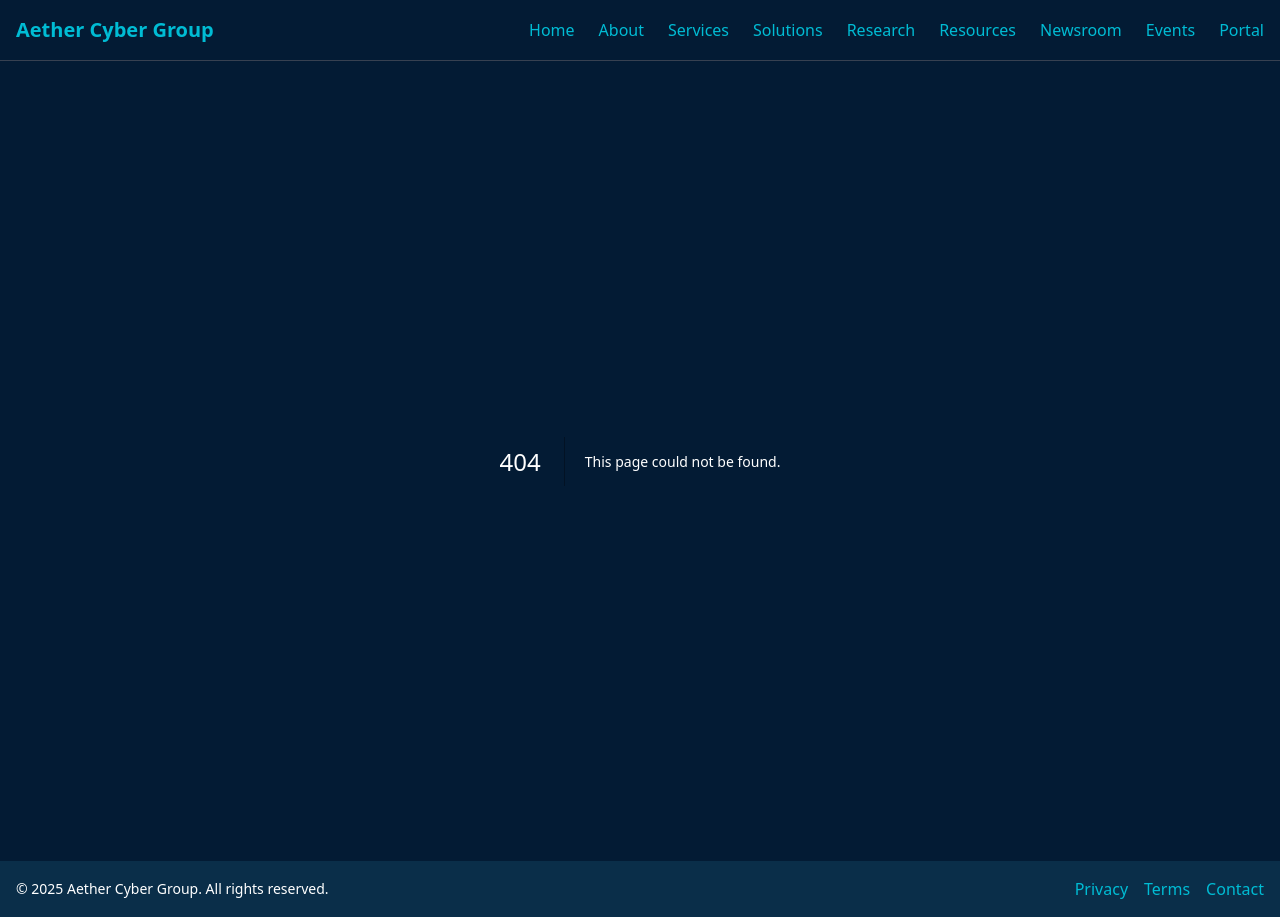
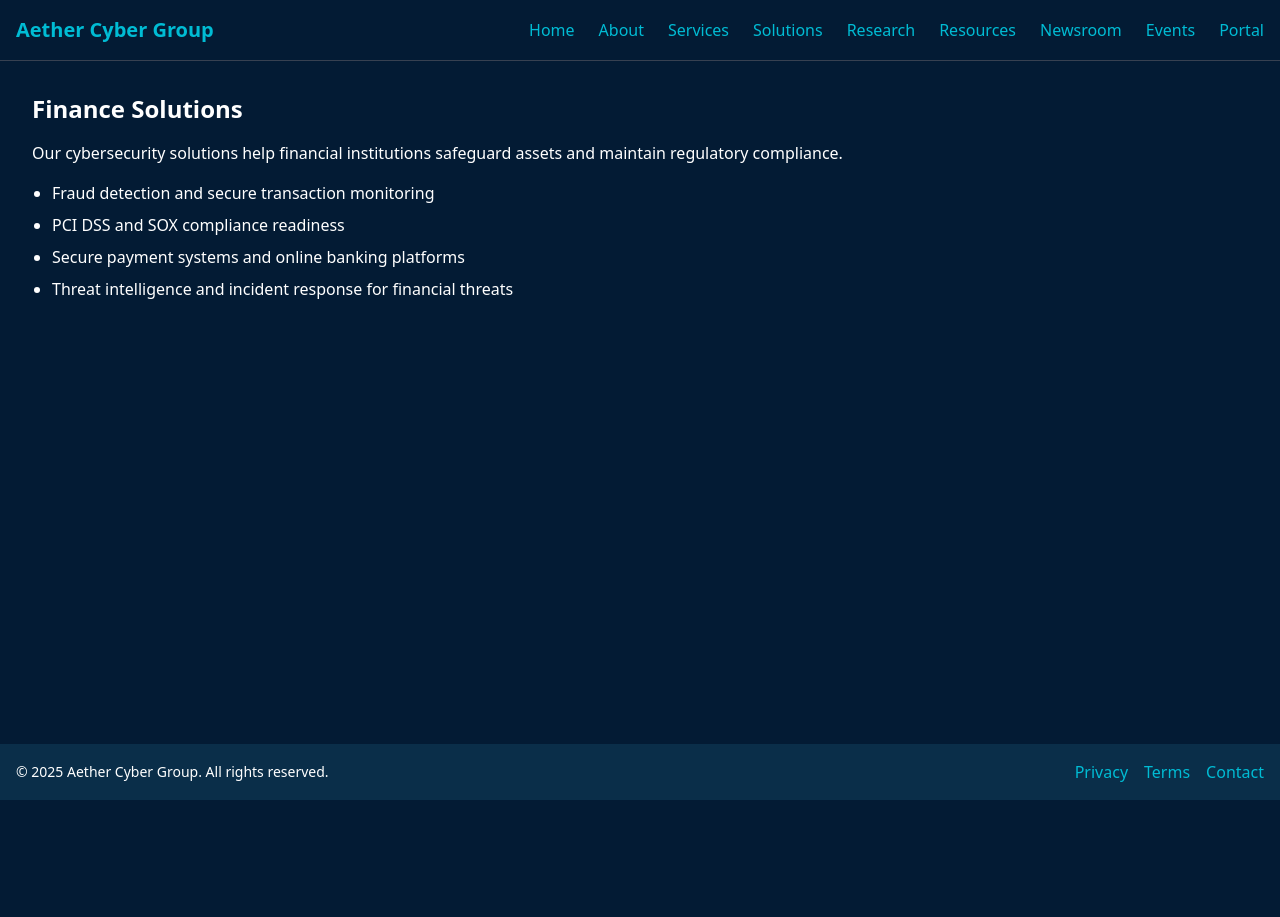
Before and after one commit to aethercybergroup/aethercybergroup.github.io, a Next.js app: page /solutions/finance in a window 1280 px wide. Before the commit this address had no page. After the commit the page ends 800 px from the top, so only its background shows below. Built offline with nearby package versions, Linux system fonts and the light colour scheme.

Commit message:
Create page.tsx

```diff
--- /dev/null
+++ b/app/solutions/finance/page.tsx
@@ -0,0 +1,16 @@
+export default function FinancePage() {
+  return (
+    <section className="p-8 space-y-4">
+      <h1 className="text-2xl font-bold">Finance Solutions</h1>
+      <p>
+        Our cybersecurity solutions help financial institutions safeguard assets and maintain regulatory compliance.
+      </p>
+      <ul className="list-disc pl-5 space-y-2">
+        <li>Fraud detection and secure transaction monitoring</li>
+        <li>PCI DSS and SOX compliance readiness</li>
+        <li>Secure payment systems and online banking platforms</li>
+        <li>Threat intelligence and incident response for financial threats</li>
+      </ul>
+    </section>
+  );
+}
```
